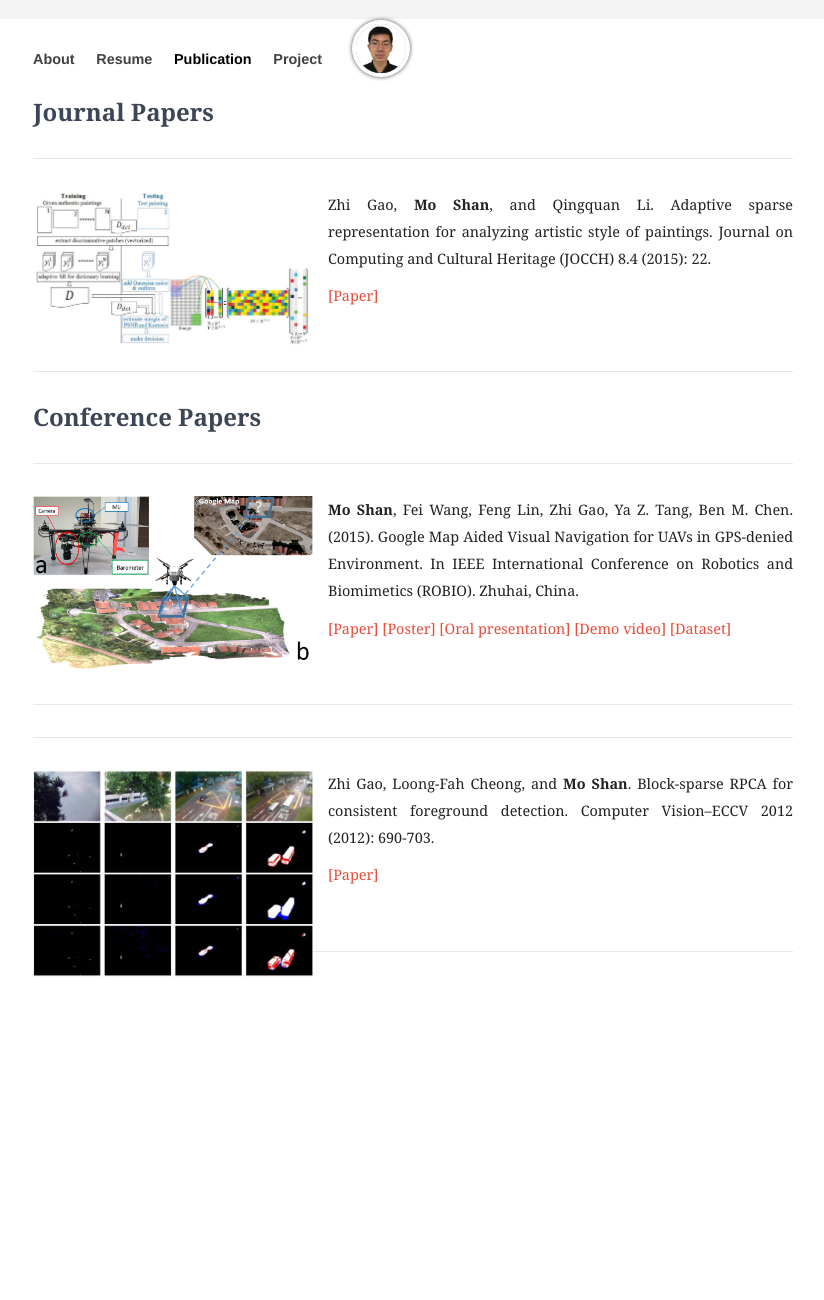
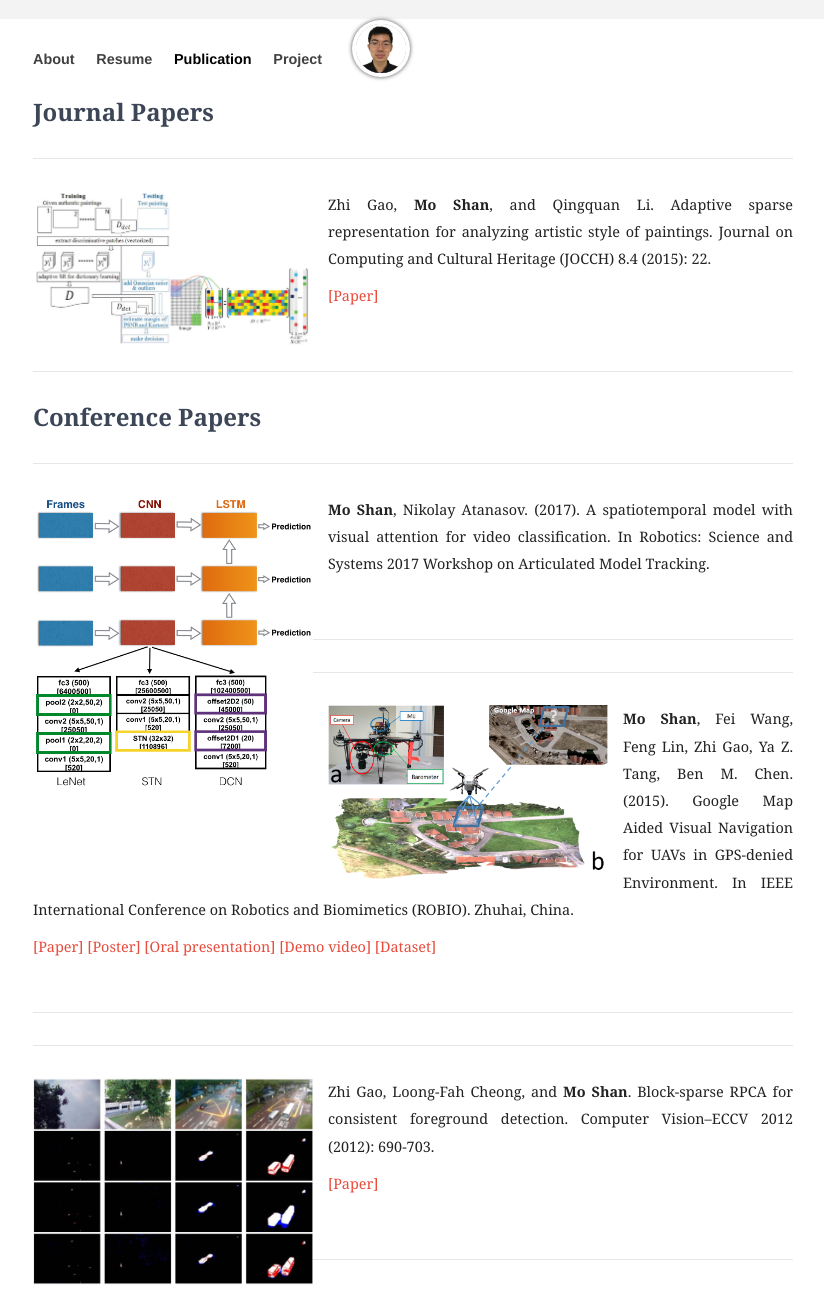
Before and after one commit to moshanATucsd/moshanATucsd.github.io, a Jekyll site: the page built from publication/index.html, in a window 1280 px wide. Shown: the whole page, without its empty margins (227-1051 px from the left). Built offline with Jekyll 4.4.1, drawn with Linux system fonts in a browser that asks for light colours; nearby versions of some CDN libraries; before the commit the page ends 992 px from its top, so only the background shows below that.

Commit message:
add rss workshop

```diff
--- a/_includes/news.html
+++ b/_includes/news.html
@@ -5,8 +5,8 @@
     <blockquote>
         <ul>
             <p>
-            <strong>February 9, 2017 </strong>
-            In CSE291 on 3D reconstruction instructed by <a href="http://cseweb.ucsd.edu/~mkchandraker/">Prof. Manmohan Chandraker</a>, I gave a <a href="http://cseweb.ucsd.edu/~mkchandraker/classes/CSE291/2017/Presentations/04_Viewpoint_Estimation_Shan.pdf">presentation </a>for paper reviews on viewpoint estimation using CNNs
+            <strong>July 16, 2017</strong>
+            Our paper "A spatiotemporal model with visual attention for video classification" is presented at <a href="http://homes.cs.washington.edu/~tws10/rss17articulatedTracking/">RSS 2017 Workshop on Articulated Model Tracking</a>
             </p>
         </ul>
     </blockquote>
--- a/publication/index.html
+++ b/publication/index.html
@@ -34,6 +34,36 @@ category: publication
 
 <section>
 <h2>Conference Papers</h2>
+
+<div class="spacer"></div>
+
+<section>
+    <div>
+        <p>
+        <img style="float: left; margin: 0px 15px 15px 0px;" src="/images/publication/rss2017_overview.png" alt="Oxford Screenshot" width="280" align="middle" hspace="20">
+        </p>
+
+        <p>
+        <strong>Mo Shan</strong>, Nikolay Atanasov. (2017).
+        A spatiotemporal model with visual attention for video classification. In
+        Robotics: Science and Systems 2017 Workshop on Articulated Model Tracking.
+        </p>
+
+        <!--
+        <p>
+        <a href="https://arxiv.org/abs/1703.10125">[Paper]</a>
+        <a href="/poster/Google Map Aided Visual Navigation for UAVs in GPS-denied Environment.pdf">[Poster]</a>
+        <a href="https://www.youtube.com/watch?v=WYoQgMS792Y">[Oral presentation]</a>
+        <a href="https://www.youtube.com/watch?v=nGkQ-aSxugM">[Demo video]</a>
+        <a href="https://github.com/shanmo/IMAV2014-Dataset">[Dataset]</a>
+        </p>
+        -->
+    </div>
+</section>
+
+</section>
+<div class="spacer"></div>
+
 <div class="spacer"></div>
 
     <section>
```
Also changed, not shown: images/publication/rss2017_overview.png (added), 2 other files.
